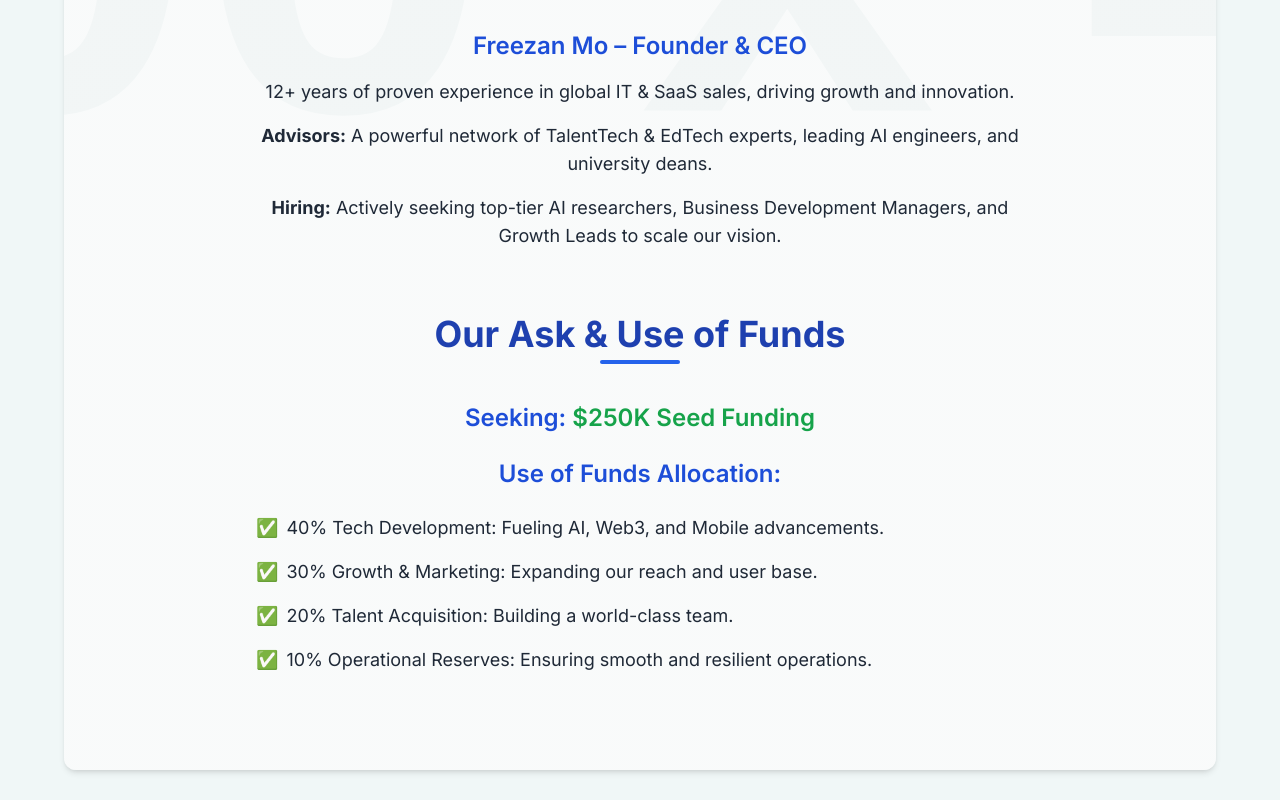
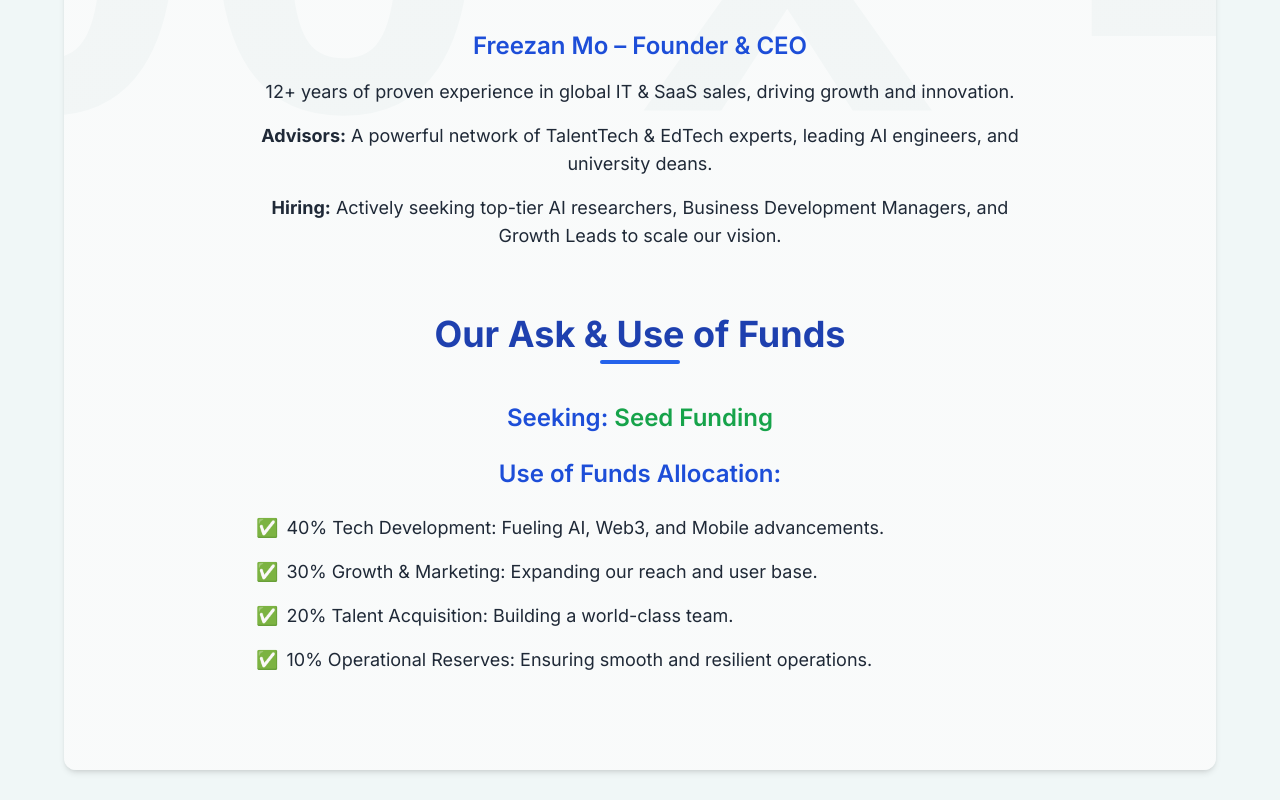
Before and after one commit to FreezanMo/freezapitchdeck, a plain HTML site: page index.html in a window 1280 px wide. Shown: the part 11200-12000 px from the top of the page. Drawn offline with nearby package versions, Linux system fonts and the light colour scheme; placeholder pictures from the web are drawn by us.

Commit message:
Update index.html

```diff
--- a/index.html
+++ b/index.html
@@ -889,7 +889,7 @@
                 Our Ask & Use of Funds
                 <span class="absolute bottom-[-10px] left-1/2 transform -translate-x-1/2 w-20 h-1 bg-blue-600 rounded-full"></span>
             </h2>
-            <h3 class="text-2xl font-semibold text-blue-700 mb-6 text-center">Seeking: <span class="text-green-600">$250K Seed Funding</span></h3>
+            <h3 class="text-2xl font-semibold text-blue-700 mb-6 text-center">Seeking: <span class="text-green-600">Seed Funding</span></h3>
             <h3 class="text-2xl font-semibold text-blue-700 mb-6 text-center">Use of Funds Allocation:</h3>
             <ul class="space-y-4 max-w-3xl mx-auto">
                 <li class="list-item-check text-lg text-gray-800">40% Tech Development: Fueling AI, Web3, and Mobile advancements.</li>
```
